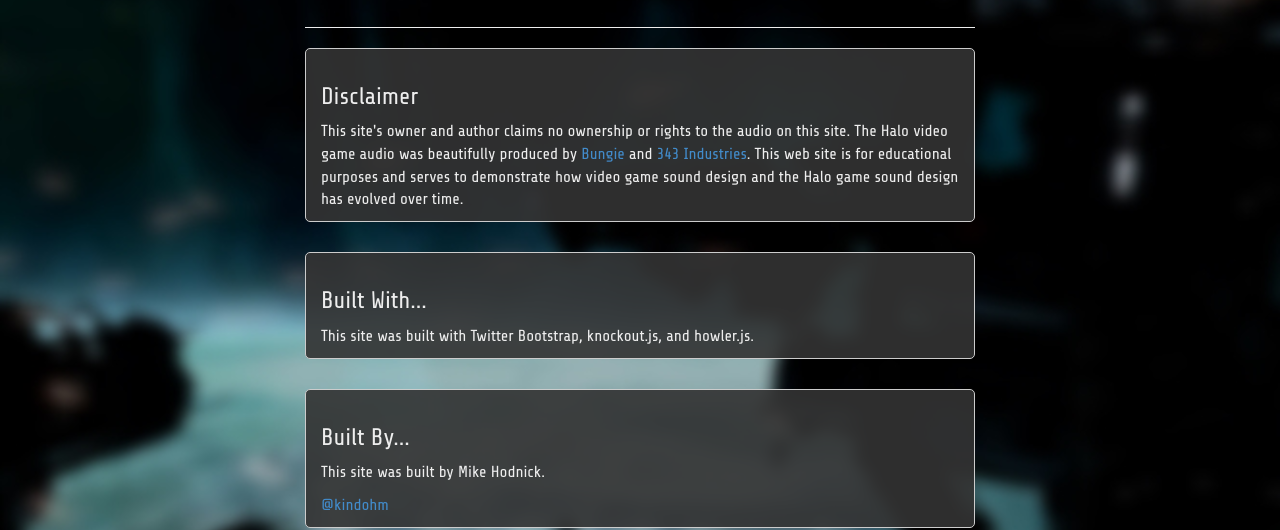
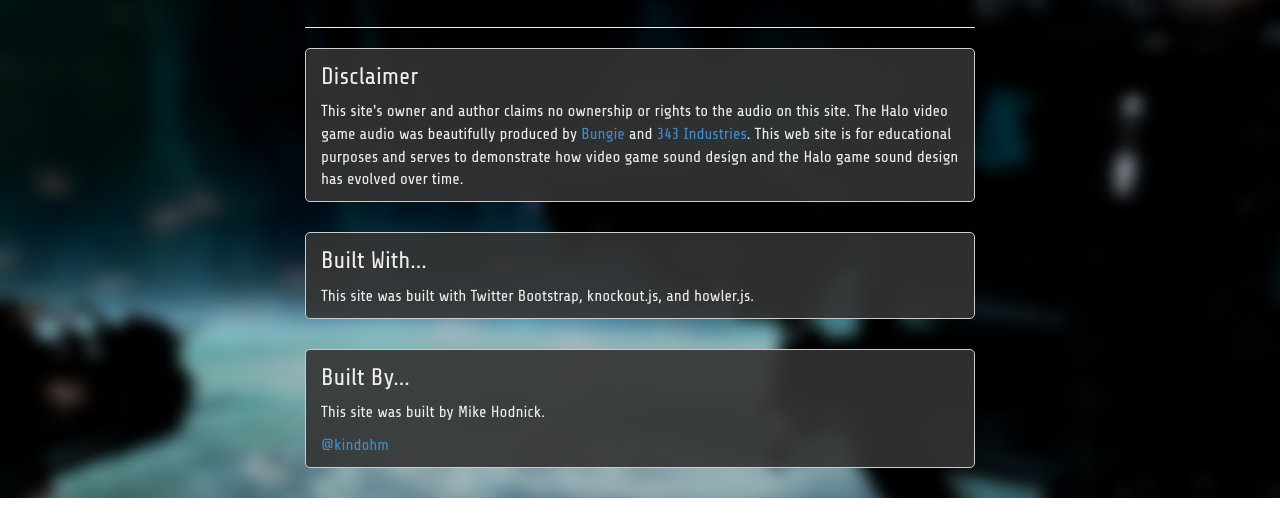
Before and after one commit to kindohm/halo-sound-archive, a plain HTML site: page index.html in a window 1280 px wide. Shown: the part 7224-7754 px from the top of the page. After the commit the page ends 7722 px from the top, so only its background shows below. Drawn offline with Linux system fonts and the light colour scheme; no server answers.

Commit message:
fixed some styles

```diff
--- a/index.html
+++ b/index.html
@@ -45,7 +45,7 @@
         </div>
         <hr/>
         <div class="sound-container">
-            <h3>Disclaimer</h3>
+            <h3 class="sound-title">Disclaimer</h3>
             <p>This site's owner and author claims no ownership or rights to the audio
                 on this site. The Halo video game audio was beautifully produced
                 by <a href="http://bungie.net">Bungie</a> and
@@ -55,13 +55,13 @@
         </div>
 
         <div class="sound-container">
-            <h3>Built With...</h3>
+            <h3 class="sound-title">Built With...</h3>
             <p>This site was built with Twitter Bootstrap, knockout.js, and
                 howler.js.</p>
         </div>
 
         <div class="sound-container">
-            <h3>Built By...</h3>
+            <h3 class="sound-title">Built By...</h3>
             <p>This site was built by Mike Hodnick.</p>
             <p><a href="http://twitter.com/kindohm">@kindohm</a></p>
         </div>
```
